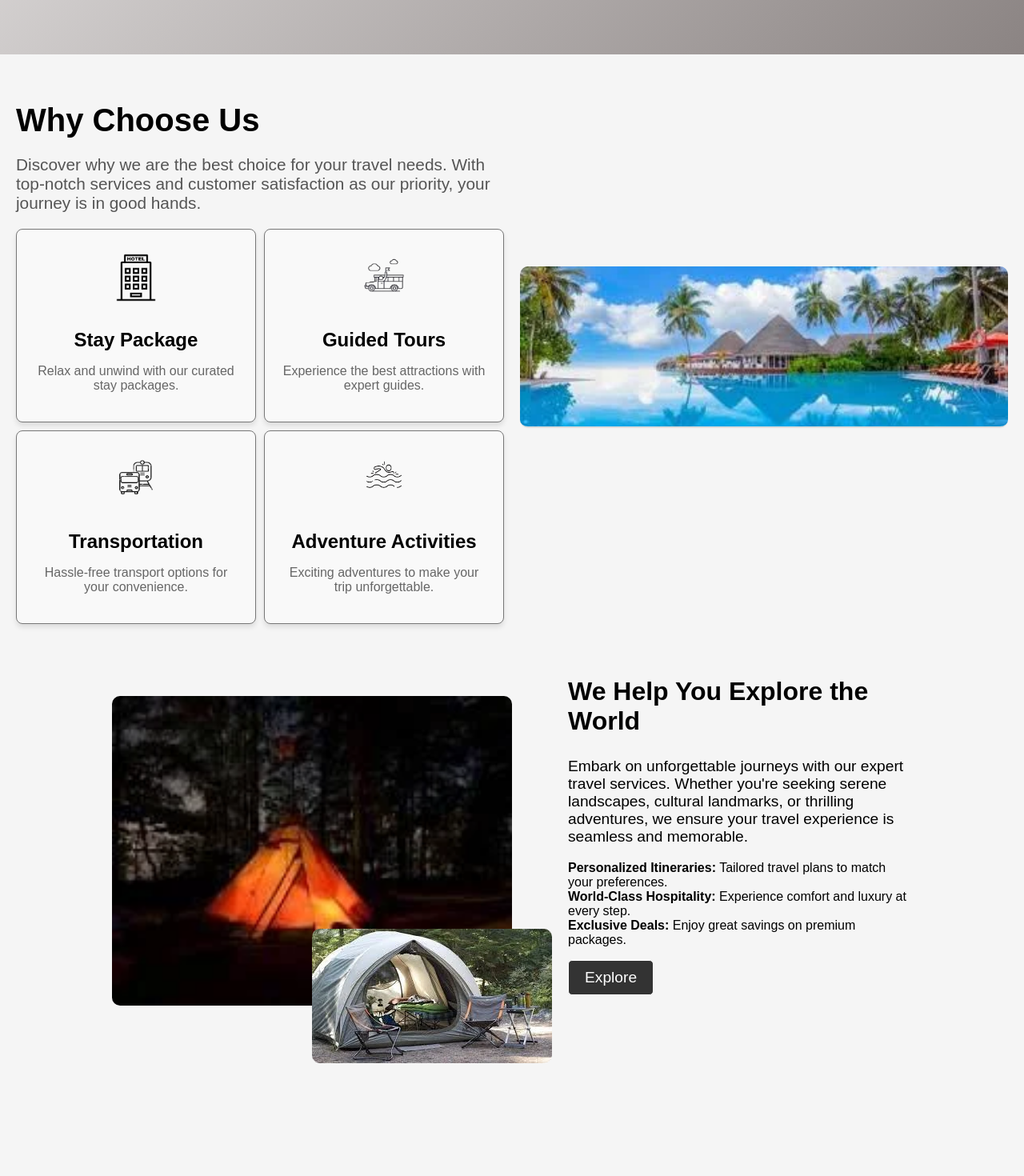
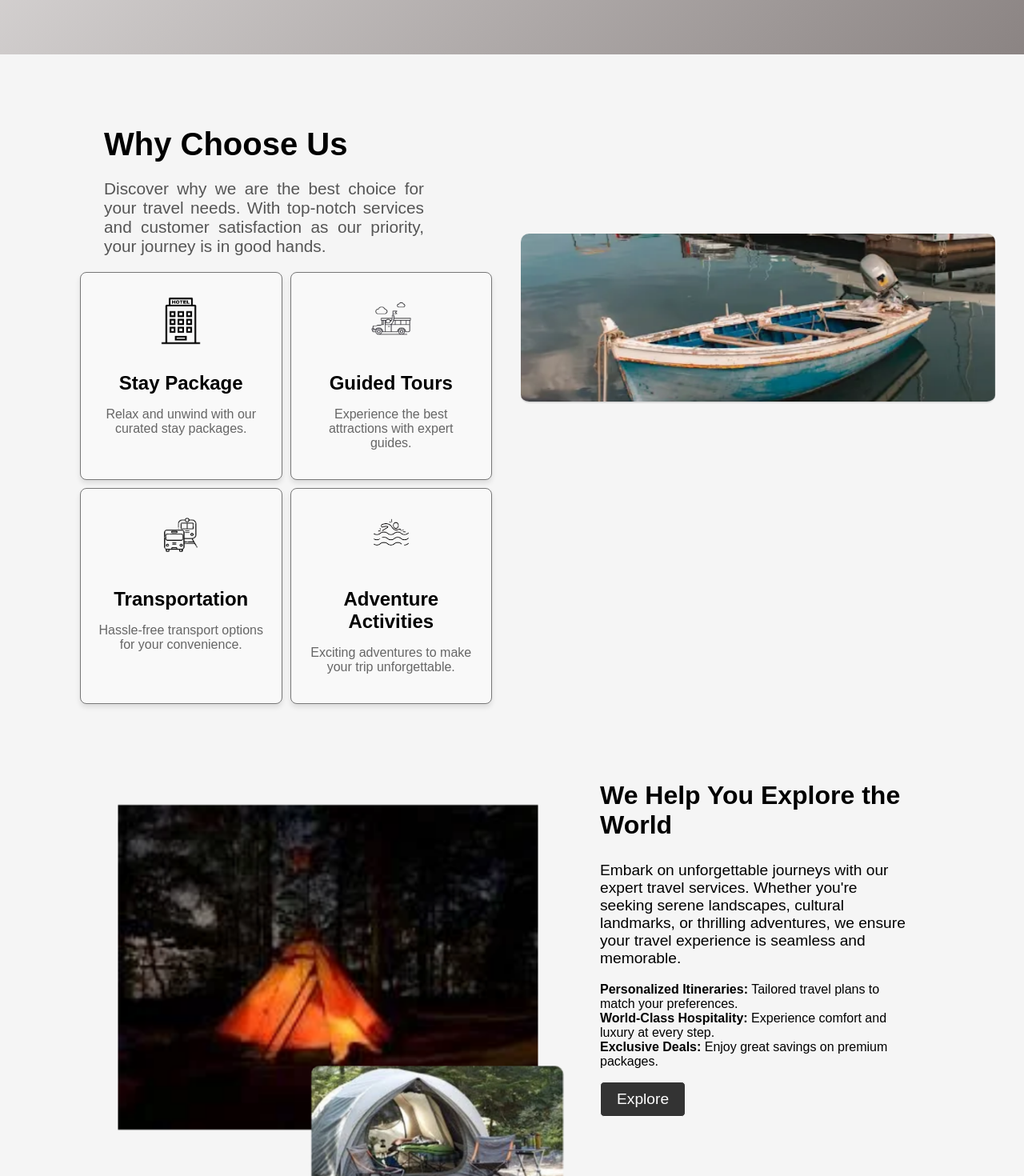
Before and after one commit to petchiammal2/Tourism_Website, a React (Create React App) app: page / in a window 1280 px wide. Shown: the part 1320-2790 px from the top of the page at 80% size. Built offline with nearby package versions, Linux system fonts and the light colour scheme.

Commit message:
update
update

```diff
--- a/src/Pages/CSS/Contact.css
+++ b/src/Pages/CSS/Contact.css
@@ -1,39 +1,51 @@
-/* General Styles */
+body{
+  margin: 0;
+  font-family: Arial, sans-serif;
+}/* General Styles */
 .contact-page {
-  width: 100%;
   margin: 0;
   padding: 0;
-  box-sizing: border-box;
+  /* box-sizing: border-box; */
   overflow-x: hidden; /* Removes horizontal scrollbar */
 }
 
 /* Cover Image Section */
 .cover-image {
   position: relative;
-  width: 100%;
-  height: 60vh; /* Adjust for cover image height */
+  width: auto;
+  height: 50vh;
+  background-color: #f4f4f4;
+  border-radius:10px;
   overflow: hidden;
+
 }
 
 .cover-image img {
   width: 100%;
   height: 100%;
-  object-fit: cover; /* Ensures image covers the container */
+  object-fit: cover;
+  border-radius:10px;
+  animation: zoomOut 3s ease-in-out infinite alternate;
 }
 
 .cover-image h1,
 .cover-image p {
   position: absolute;
+  top: 50%;
+  left: 50%;
   width: 100%;
   text-align: center;
   color: white;
+  transform: translate(-50%, -50%);
   text-shadow: 2px 2px 4px rgba(0, 0, 0, 0.7);
 }
 
 .cover-image h1 {
   top: 30%;
+  margin: 0 auto;
   font-size: 2.5rem;
-  margin: 0 auto;
+  font-weight: bold;
+  color: #fff;
 }
 
 .cover-image p {
--- a/src/Pages/CSS/Service.css
+++ b/src/Pages/CSS/Service.css
@@ -21,6 +21,7 @@ body {
   width: 100%;
   height: 100%;
   object-fit: cover;
+  animation: zoomOut 3s ease-in-out infinite alternate;
 }
 
 .page-title {
@@ -37,17 +38,15 @@ body {
 .hero-button {
   position: absolute;
   bottom: 10%;
-  left: 50%;
-  transform: translateX(-50%);
   padding: 10px 20px;
   font-size: 1rem;
   color: #fff;
   background-color: #333;
-  border: none;
+  border:1px solid white;
   border-radius: 5px;
   cursor: pointer;
+  align-items:center;
   box-shadow: 0 4px 6px rgba(0, 0, 0, 0.1);
-  transition: background-color 0.3s ease, transform 0.2s ease;
 }
 
 .hero-button:hover {
--- a/src/components/CSS/HomeSection3.css
+++ b/src/components/CSS/HomeSection3.css
@@ -14,23 +14,29 @@
 
 .left-section {
   flex: 1;
+  padding: 30px;
 }
 
 .heading {
   font-size: 2.5rem;
   margin-bottom: 10px;
+  padding-left: 80px;
 }
 
 .description {
+  max-width:400px;
+  text-align:justify;
   font-size:1.3rem;
   margin-bottom: 20px;
   color: #555;
+  padding-left: 80px;
 }
 
 .services-grid {
   display: grid;
   grid-template-columns: repeat(2, minmax(200px, 1fr));
   gap: 10px;
+  padding-left: 50px;
 }
 
 .service-card {
@@ -65,16 +71,22 @@
 .right-section {
   flex: 1;
   display: flex;
-    justify-content: center;
+  width: 300px;
+  height: 500px;
+  /* justify-content: center; */
   align-items: center;
+  padding-top: 60px;
+  padding-right: 30px;
 }
 
 .tourism-image {
-    width: 100%;
+  width: 500px;
   height: 500px;
   border-radius: 10px;
 }
-
+.tourism-image {
+  transform: scale(1.05);
+}
 /* Home CSS */
 .container {
   max-width: 1000px;
@@ -90,12 +102,14 @@
 
 .image-section {
   flex: 1;
+  border-radius: 10px;
 }
 
 .image1 {
   width: 500px;
   height: auto;
-    border-radius: 10px;
+  padding:20px;
+  border-radius:10px;
   position:relative;
   margin:50px auto;
   overflow: hidden;
@@ -107,6 +121,9 @@
   left:250px;
   border-radius: 10px;
   z-index:2;
+}
+.image-section {
+  transform: scale(1.05);
 }
 .text-section {
   flex: 1;
@@ -210,13 +227,21 @@
 }
 
 .image1 {
-    width: 100%;
+  width: 300px;
+  height: auto;
+  padding:20px;
+  border-radius: 10px;
+  position:relative;
+  margin:50px auto;
+  overflow: hidden;
+  z-index: 1;
 }
-
-  .image2 {
-    width: 80%;
-    bottom: 0;
-    left: 0;
+.image2{
+  position: relative;
+  bottom:150px;
+  left:250px;
+  border-radius: 10px;
+  z-index:2;
 }
 }
 
@@ -245,7 +270,23 @@
 .tourism-image {
   height: 200px;
 }
-
+.image1 {
+  width: 350px;
+  height: auto;
+  padding:20px;
+  border-radius: 10px;
+  position:relative;
+  margin:50px auto;
+  overflow: hidden;
+  z-index: 1;
+}
+.image2{
+  position: relative;
+  bottom:150px;
+  left:250px;
+  border-radius: 10px;
+  z-index:2;
+}
 .explore-button {
   font-size: 1rem;
   padding: 8px 16px;
--- a/src/components/HomeSection3.js
+++ b/src/components/HomeSection3.js
@@ -1,6 +1,5 @@
 import React from "react";
 import "./CSS/HomeSection3.css"; // Combined CSS for both components
-import transportation from '../Assets/transportation.webp';
 import hotel from '../Assets/hotel.webp';
 import tour from '../Assets/tour.webp';
 import transport from '../Assets/transport.webp';
@@ -10,6 +9,7 @@ import img2 from '../Assets/img2.webp';
 import img3 from '../Assets/img3.webp';
 import img4 from '../Assets/img4.webp';
 import img5 from '../Assets/img5.webp';
+import img6 from '../Assets/img6.webp';
 
 const HomePage = () => {
   const services = [
@@ -60,7 +60,7 @@ const HomePage = () => {
           </div>
         </div>
         <div className="right-section">
-          <img src={transportation} alt="Tourism" className="tourism-image" />
+          <img src={img6} alt="Tourism" className="tourism-image" />
         </div>
       </div>
 
--- a/src/components/WCintegration.js
+++ b/src/components/WCintegration.js
@@ -6,7 +6,7 @@ import cicon from '../Assets/cicon.webp'
 
   export function handleWhatsAppMessage(actionType) {
     // Base URL for WhatsApp API
-    const baseWhatsappUrl = "https://api.whatsapp.com/send?phone=+(your number)";
+    const baseWhatsappUrl = "https://api.whatsapp.com/send?phone=+123456789";
 
       if (actionType === "default") {
       // Default message for WhatsApp icon
```
Also changed, not shown: src/Assets/img6.webp (added), src/Assets/servicebg2.webp. Lines whose indentation alone changed are shown as unchanged.
